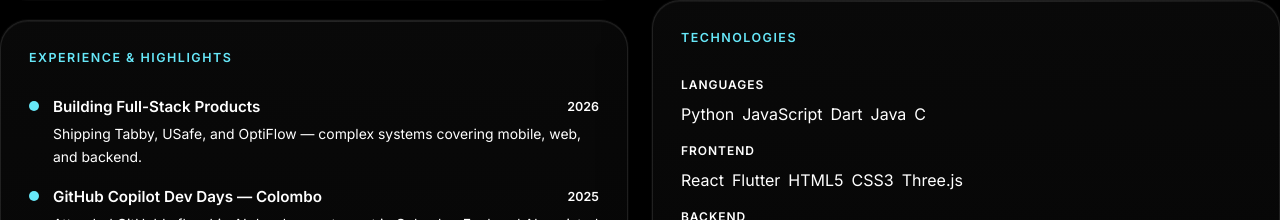
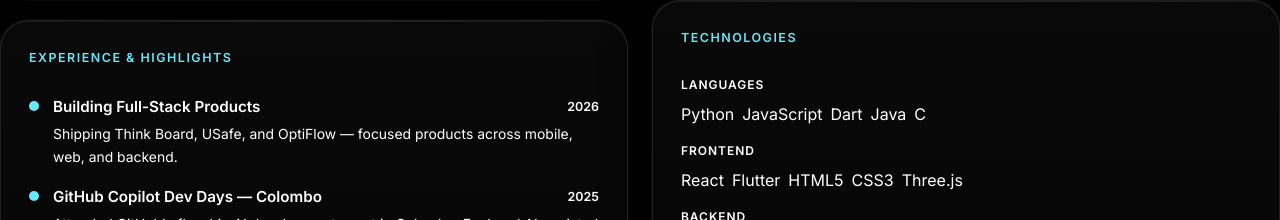
Before and after one commit to Sanuka-Pathiraja/portfolio, a React (Vite) app: page /resume in a window 1280 px wide. Shown: the part 1019-1239 px from the top of the page. Built offline with nearby package versions, Linux system fonts and the light colour scheme.

Commit message:
Update Think Board content

```diff
--- a/src/data/info.js
+++ b/src/data/info.js
@@ -96,41 +96,41 @@
   },
   {
     id: 'tabby',
-    title: 'Tabby',
+    title: 'Think Board',
     role: 'Full-Stack Developer',
-    desc: 'A Splitwise-style full-stack group expense platform. Built secure auth, relational data workflows, and real-time expense updates while structuring features around milestones and usability priorities.',
-    stack: ['Supabase', 'PostgreSQL', 'Full-Stack', 'React'],
-    type: 'Group Expense',
+    desc: 'Think Board is a personal productivity and note-taking MERN app for capturing ideas quickly, organizing notes into simple collections, and keeping tasks, drafts, and reminders in one place. It is designed to stay lightweight and easy to use, so ideas can be saved before they get lost. The goal is to give users a simple workspace for planning, writing, and revisiting important notes later.',
+    stack: ['React', 'Node.js', 'Express', 'MongoDB'],
+    type: 'MERN App',
     timeline: 'Nov 2025 - Present',
     teamSize: '4 contributors',
     metrics: [
-      { label: 'Realtime', value: '<1s sync for expense updates' },
-      { label: 'Scale', value: '1000+ transaction records tested' },
-      { label: 'Security', value: 'Role-aware auth enforced' },
+      { label: 'Capture', value: 'Fast note creation flow' },
+      { label: 'Organization', value: 'Collections for ideas and tasks' },
+      { label: 'Focus', value: 'Simple workspace for daily planning' },
     ],
     outcomes: [
-      'Improved settlement transparency for shared group expenses',
-      'Reduced reconciliation confusion through clear user-level balances',
+      'Helped turn scattered ideas into organized note collections',
+      'Kept drafts, reminders, and tasks easy to revisit later',
     ],
-    github: 'https://github.com/Sanuka-Pathiraja/tabby',
+    github: 'https://github.com/Sanuka-Pathiraja/Think-Board.git',
     caseStudy: {
-      problem: 'Teams needed a clean way to split and settle expenses without spreadsheet friction or unclear balances.',
+      problem: 'Users needed a lightweight place to capture ideas before they were lost across tabs, chats, and notebooks.',
       constraints: [
-        'Need for real-time collaboration updates',
-        'Accurate settlement logic across many participants',
-        'Simple UX for non-technical users',
+        'Fast capture with minimal clicks',
+        'Simple organization that stays easy to scan',
+        'Clean UX for everyday productivity use',
       ],
       architecture:
-        'React client with Supabase auth/database, PostgreSQL relational design, and event-driven updates for shared ledger states.',
+        'React frontend with an Express API, MongoDB note storage, and CRUD workflows designed around quick capture, editing, and review.',
       tradeoffs: [
-        'Focused first on correctness and clarity over advanced gamification',
-        'Selected Supabase-managed services to ship faster with lower ops overhead',
+        'Prioritized simplicity and speed over advanced formatting features',
+        'Kept the data model lightweight so the app stays easy to extend',
       ],
       results: [
-        'Delivered predictable split/settlement behavior in collaborative groups',
-        'Kept state updates responsive under realistic test workloads',
+        'Delivered a straightforward flow for creating and organizing notes',
+        'Made it easier to keep personal ideas, tasks, and reminders in one place',
       ],
-      next: 'Introduce recurring expense templates and multi-currency support with conversion snapshots.',
+      next: 'Add tags, search, and reminder support for faster retrieval.',
     },
   },
   {
--- a/src/data/projects.js
+++ b/src/data/projects.js
@@ -13,15 +13,15 @@
   },
   {
     id: 'M-02',
-    title: 'Tabby',
-    subtitle: 'Full-Stack Group Expense Management',
+    title: 'Think Board',
+    subtitle: 'Personal Productivity Note App',
     description:
-      'End-to-end expense splitting platform with JWT authentication, group management, real-time balance sync, and automatic debt resolution across members.',
-    techStack: ['React', 'Node.js', 'Express', 'MongoDB', 'JWT'],
+      'Think Board is a personal productivity and note-taking MERN app for capturing ideas quickly, organizing notes into simple collections, and keeping tasks, drafts, and reminders in one place. It is designed to stay lightweight and easy to use, so ideas can be saved before they get lost. The goal is to give users a simple workspace for planning, writing, and revisiting important notes later.',
+    techStack: ['React', 'Node.js', 'Express', 'MongoDB', 'REST APIs'],
     type: 'Full-Stack',
     accent: '#FF2800',
     status: 'LIVE',
-    github: 'https://github.com/sanuka98',
+    github: 'https://github.com/Sanuka-Pathiraja/Think-Board.git',
   },
   {
     id: 'M-03',
@@ -61,7 +61,7 @@
   {
     year: '2026',
     title: 'Building Full-Stack Products',
-    desc: 'Shipping Tabby, USafe, and OptiFlow — complex systems covering mobile, web, and backend.',
+    desc: 'Shipping Think Board, USafe, and OptiFlow — focused products across mobile, web, and backend.',
   },
   {
     year: '2025',
```
